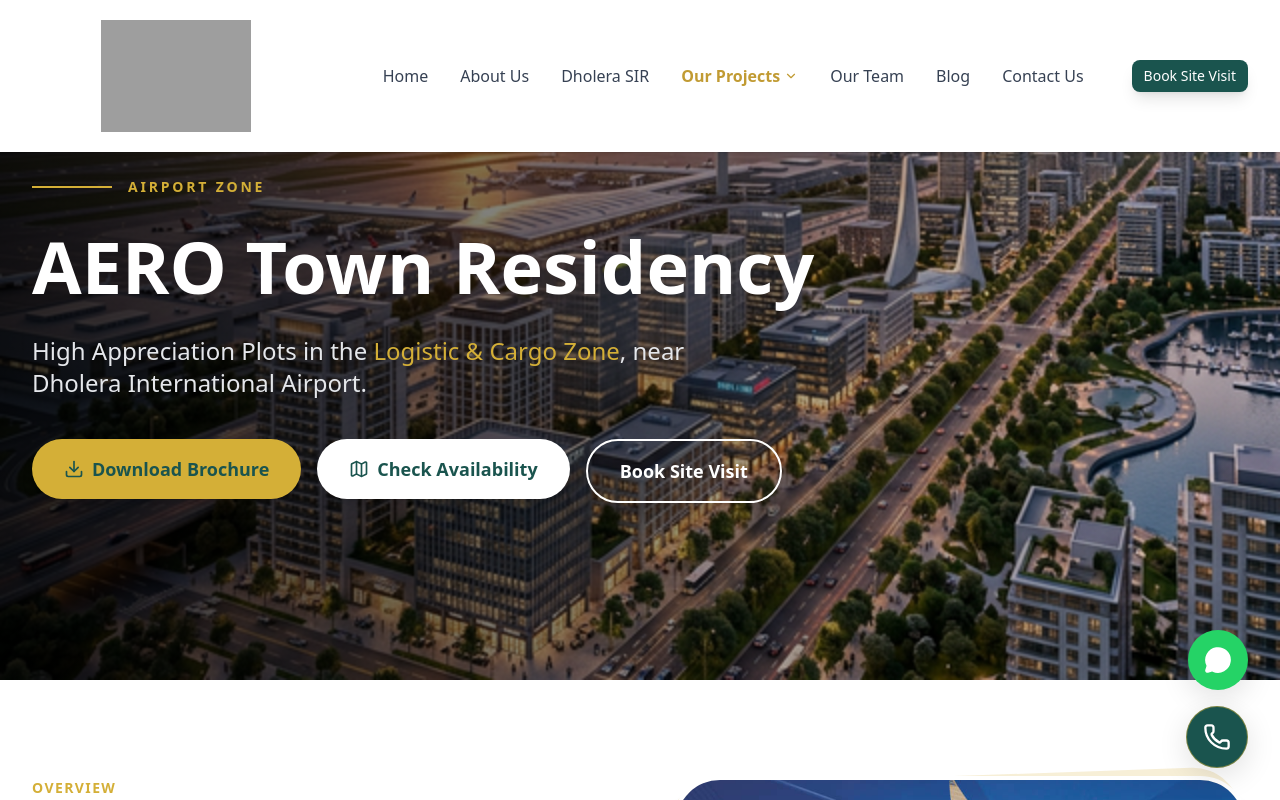
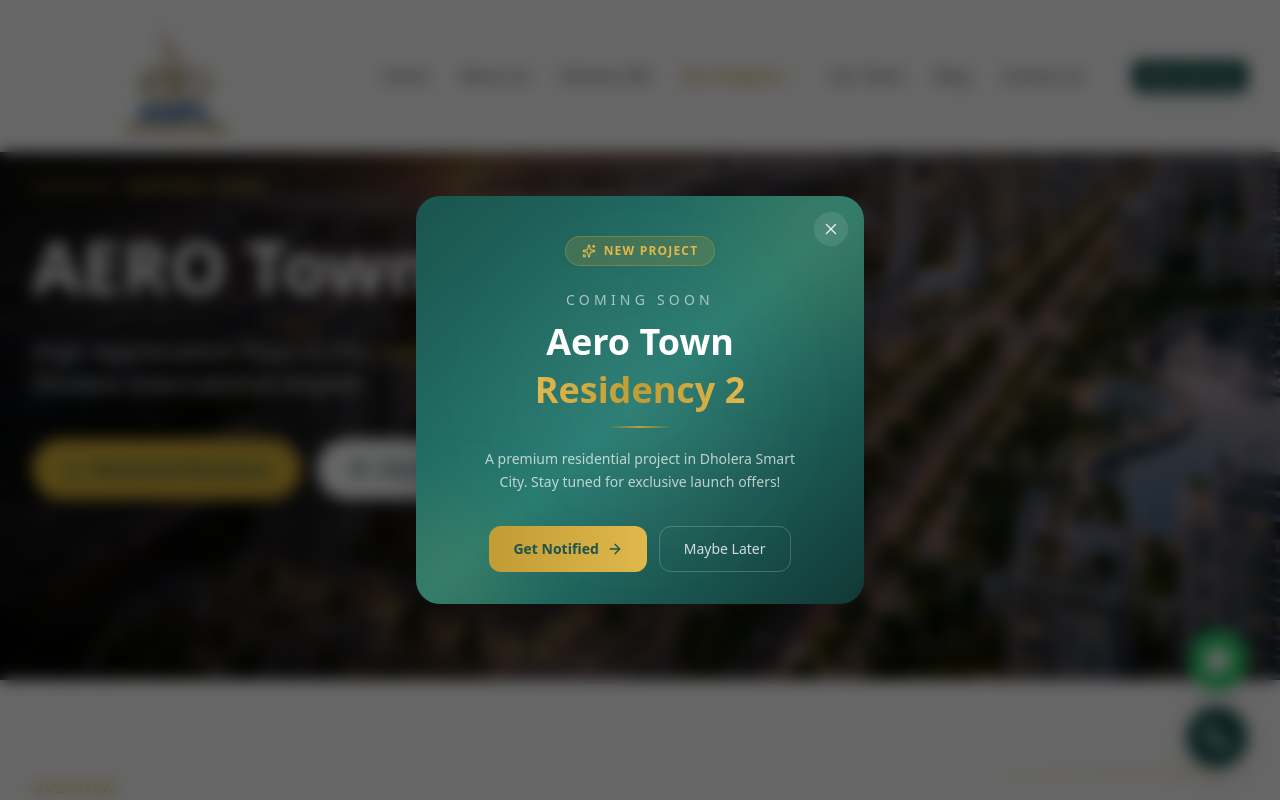
Before and after one commit to CtrlAltBuild-Technologies/Didpl, a Next.js app: page /projects/aero-town in a window 1280 px wide. Shown: the top 800 px of the page. Built offline with nearby package versions, Linux system fonts and the light colour scheme; grey boxes are pictures that could not be loaded; a web font is replaced by a local one.

Commit message:
proj changes

```diff
--- a/src/app/about-us/page.tsx
+++ b/src/app/about-us/page.tsx
@@ -61,11 +61,11 @@ function HeroSection() {
                     className="max-w-4xl mx-auto flex flex-col items-center"
                 >
                     <div className="flex items-center gap-4 mb-6 justify-center">
-                        <span className="h-[2px] w-20 bg-[#D4AF37]" />
+                        {/* <span className="h-[2px] w-20 bg-[#D4AF37]" />
                         <h5 className="text-[#D4AF37] font-bold tracking-[0.3em] uppercase text-sm">
-                            Est. 2010
+
                         </h5>
-                        <span className="h-[2px] w-20 bg-[#D4AF37]" />
+                        <span className="h-[2px] w-20 bg-[#D4AF37]" /> */}
                     </div>
 
                     <h1 className="text-6xl md:text-8xl font-serif font-bold mb-8 tracking-tight leading-[1.1]">
--- a/src/app/layout.tsx
+++ b/src/app/layout.tsx
@@ -3,6 +3,7 @@ import { Inter, Playfair_Display } from "next/font/google";
 import { Header } from "@/components/layout/Header";
 import { Footer } from "@/components/layout/Footer";
 import { StickyContact } from "@/components/layout/StickyContact";
+import { ComingSoonPopup } from "@/components/ui/ComingSoonPopup";
 import "./globals.css";
 
 const inter = Inter({
@@ -36,6 +37,7 @@ export default function RootLayout({
         </main>
         <Footer />
         <StickyContact />
+        <ComingSoonPopup />
       </body>
     </html>
   );
--- a/src/app/projects/page.tsx
+++ b/src/app/projects/page.tsx
@@ -10,7 +10,7 @@ export default function ProjectsPage() {
                 <Container>
                     <div className="max-w-4xl mx-auto text-center">
                         <h1 className="text-5xl md:text-7xl font-bold text-[#1a544e] font-serif tracking-tight mb-8">
-                            Our Collections
+                            Our Projects
                         </h1>
                         <p className="text-xl text-gray-600 leading-relaxed font-serif italic">
                             "Curated investment opportunities in the heart of Dholera SIR."
--- /dev/null
+++ b/src/components/ui/ComingSoonPopup.tsx
@@ -0,0 +1,175 @@
+"use client";
+
+import { useState, useEffect } from "react";
+import { createPortal } from "react-dom";
+import { motion, AnimatePresence } from "framer-motion";
+import { X, Sparkles, ArrowRight } from "lucide-react";
+import Link from "next/link";
+
+export function ComingSoonPopup() {
+    const [isOpen, setIsOpen] = useState(false);
+    const [mounted, setMounted] = useState(false);
+
+    useEffect(() => {
+        setMounted(true);
+        // Show popup after a short delay for better UX
+        const timer = setTimeout(() => {
+            const dismissed = sessionStorage.getItem("aerotown2-popup-dismissed");
+            if (!dismissed) {
+                setIsOpen(true);
+            }
+        }, 1500);
+
+        return () => clearTimeout(timer);
+    }, []);
+
+    const handleClose = () => {
+        setIsOpen(false);
+        sessionStorage.setItem("aerotown2-popup-dismissed", "true");
+    };
+
+    if (!mounted) return null;
+
+    return createPortal(
+        <AnimatePresence>
+            {isOpen && (
+                <div className="fixed inset-0 z-[9999] flex items-center justify-center p-4">
+                    {/* Backdrop */}
+                    <motion.div
+                        initial={{ opacity: 0 }}
+                        animate={{ opacity: 1 }}
+                        exit={{ opacity: 0 }}
+                        className="absolute inset-0 bg-black/60 backdrop-blur-sm"
+                        onClick={handleClose}
+                    />
+
+                    {/* Popup Card */}
+                    <motion.div
+                        initial={{ opacity: 0, scale: 0.85, y: 40 }}
+                        animate={{ opacity: 1, scale: 1, y: 0 }}
+                        exit={{ opacity: 0, scale: 0.85, y: 40 }}
+                        transition={{ type: "spring", damping: 20, stiffness: 300 }}
+                        className="relative w-full max-w-md overflow-hidden rounded-3xl shadow-2xl"
+                    >
+                        {/* Gradient Background */}
+                        <div className="relative bg-gradient-to-br from-[#1a544e] via-[#257a70] to-[#113835]">
+                            {/* Decorative Elements */}
+                            <div className="absolute top-0 right-0 w-40 h-40 bg-[#c19b33]/20 rounded-full blur-3xl -translate-y-10 translate-x-10" />
+                            <div className="absolute bottom-0 left-0 w-32 h-32 bg-[#c19b33]/15 rounded-full blur-2xl translate-y-8 -translate-x-8" />
+                            <div className="absolute top-1/2 left-1/2 w-64 h-64 bg-white/5 rounded-full blur-3xl -translate-x-1/2 -translate-y-1/2" />
+
+                            {/* Close Button */}
+                            <button
+                                onClick={handleClose}
+                                className="absolute top-4 right-4 z-10 p-2 rounded-full bg-white/10 hover:bg-white/20 transition-all duration-300 text-white/80 hover:text-white hover:rotate-90"
+                            >
+                                <X size={18} />
+                            </button>
+
+                            {/* Content */}
+                            <div className="relative z-[1] px-8 pt-10 pb-8 text-center">
+                                {/* Badge */}
+                                <motion.div
+                                    initial={{ opacity: 0, y: -10 }}
+                                    animate={{ opacity: 1, y: 0 }}
+                                    transition={{ delay: 0.2 }}
+                                    className="inline-flex items-center gap-2 px-4 py-1.5 rounded-full bg-[#c19b33]/20 border border-[#c19b33]/40 mb-6"
+                                >
+                                    <Sparkles size={14} className="text-[#e0b84c]" />
+                                    <span className="text-xs font-semibold uppercase tracking-widest text-[#e0b84c]">
+                                        New Project
+                                    </span>
+                                </motion.div>
+
+                                {/* Coming Soon Label */}
+                                <motion.p
+                                    initial={{ opacity: 0 }}
+                                    animate={{ opacity: 1 }}
+                                    transition={{ delay: 0.3 }}
+                                    className="text-sm uppercase tracking-[0.3em] text-white/60 font-medium mb-3"
+                                >
+                                    Coming Soon
+                                </motion.p>
+
+                                {/* Project Name */}
+                                <motion.h2
+                                    initial={{ opacity: 0, y: 10 }}
+                                    animate={{ opacity: 1, y: 0 }}
+                                    transition={{ delay: 0.4 }}
+                                    className="text-3xl md:text-4xl font-bold font-serif text-white mb-2"
+                                >
+                                    Aero Town
+                                </motion.h2>
+                                <motion.h2
+                                    initial={{ opacity: 0, y: 10 }}
+                                    animate={{ opacity: 1, y: 0 }}
+                                    transition={{ delay: 0.5 }}
+                                    className="text-3xl md:text-4xl font-bold font-serif mb-4"
+                                >
+                                    <span className="bg-gradient-to-r from-[#e0b84c] via-[#c19b33] to-[#e0b84c] bg-clip-text text-transparent">
+                                        Residency 2
+                                    </span>
+                                </motion.h2>
+
+                                {/* Divider */}
+                                <motion.div
+                                    initial={{ scaleX: 0 }}
+                                    animate={{ scaleX: 1 }}
+                                    transition={{ delay: 0.6, duration: 0.5 }}
+                                    className="w-16 h-0.5 bg-gradient-to-r from-transparent via-[#c19b33] to-transparent mx-auto mb-5"
+                                />
+
+                                {/* Description */}
+                                <motion.p
+                                    initial={{ opacity: 0 }}
+                                    animate={{ opacity: 1 }}
+                                    transition={{ delay: 0.7 }}
+                                    className="text-white/70 text-sm leading-relaxed mb-8 max-w-xs mx-auto"
+                                >
+                                    A premium residential project in Dholera Smart City.
+                                    Stay tuned for exclusive launch offers!
+                                </motion.p>
+
+                                {/* CTA Buttons */}
+                                <motion.div
+                                    initial={{ opacity: 0, y: 10 }}
+                                    animate={{ opacity: 1, y: 0 }}
+                                    transition={{ delay: 0.8 }}
+                                    className="flex flex-col sm:flex-row gap-3 justify-center"
+                                >
+                                    <Link
+                                        href="/contact"
+                                        onClick={handleClose}
+                                        className="inline-flex items-center justify-center gap-2 px-6 py-3 rounded-xl bg-gradient-to-r from-[#c19b33] to-[#e0b84c] text-[#1a544e] font-semibold text-sm hover:shadow-lg hover:shadow-[#c19b33]/30 transition-all duration-300 hover:-translate-y-0.5"
+                                    >
+                                        Get Notified
+                                        <ArrowRight size={16} />
+                                    </Link>
+                                    <button
+                                        onClick={handleClose}
+                                        className="inline-flex items-center justify-center px-6 py-3 rounded-xl border border-white/20 text-white/80 font-medium text-sm hover:bg-white/10 hover:text-white transition-all duration-300"
+                                    >
+                                        Maybe Later
+                                    </button>
+                                </motion.div>
+                            </div>
+
+                            {/* Bottom Shimmer Effect */}
+                            <motion.div
+                                initial={{ x: "-100%" }}
+                                animate={{ x: "200%" }}
+                                transition={{
+                                    delay: 1,
+                                    duration: 1.5,
+                                    ease: "easeInOut",
+                                }}
+                                className="absolute bottom-0 left-0 w-1/2 h-[1px] bg-gradient-to-r from-transparent via-[#c19b33]/60 to-transparent"
+                            />
+                        </div>
+                    </motion.div>
+                </div>
+            )}
+        </AnimatePresence>,
+        document.body
+    );
+}
```
Also changed, not shown: src/app/projects/aero-town/page.tsx (+4 -4 lines), src/app/projects/dholera-homes-3/page.tsx (+4 -4 lines), public/Dholera_logo.svg.
